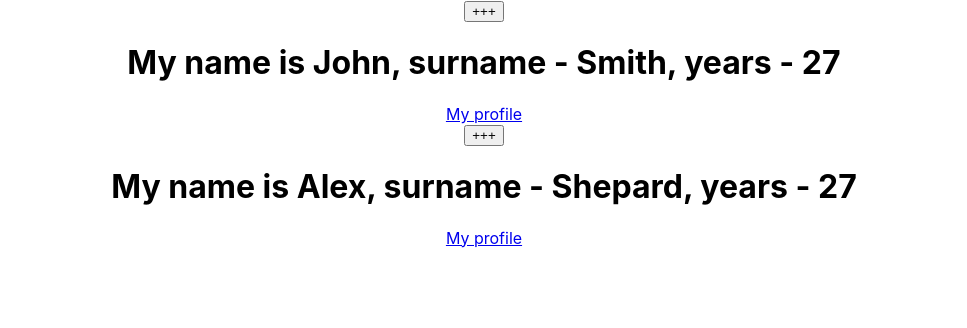
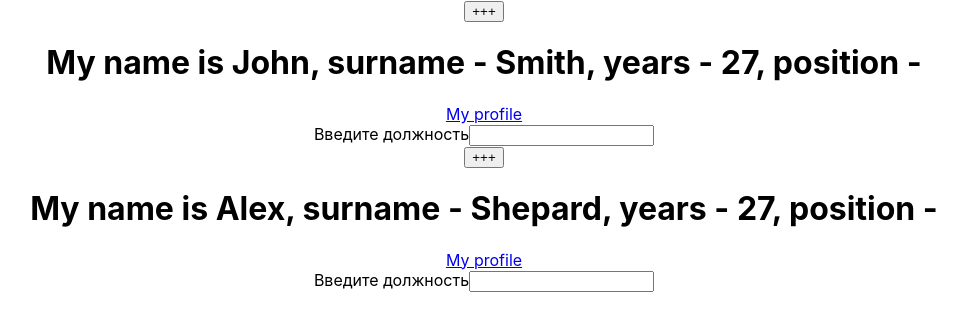
Before and after one commit to misergeev/studying-react, a React (Create React App) app in the folder my-app/: page / in a window 1280 px wide. Shown: the top 328 px of the page, without its empty margins (156-1123 px from the left). Built offline with nearby package versions, Linux system fonts and the light colour scheme.

Commit message:
About events

```diff
--- a/my-app/src/App.js
+++ b/my-app/src/App.js
@@ -7,7 +7,7 @@
     super(props);
     this.state = {
       years: 27,
-      text: '+++'
+      position: '',
     }
   }
 
@@ -17,13 +17,25 @@
     }));
   }
 
+  commitInputChanges = (e, color) => {
+    console.log(color);
+    this.setState({
+      position: e.target.value,
+    });
+  }
+
   render() {
     const {name, surname, link} = this.props;
+    const {years, position} = this.state;
     return (
       <div className="App">
-        <button onClick={this.nextYear}>{this.state.text}</button>
-        <h1>My name is {name}, surname  - {surname}, years - {this.state.years}</h1>
+        <button onClick={this.nextYear}>+++</button>
+        <h1>My name is {name}, surname  - {surname}, years - {years}, position  -  {position}</h1>
         <a href={link}>My profile</a>
+        <form>
+          <span>Введите должность</span>
+          <input type="text" onChange={(e) => this.commitInputChanges(e, 'some color')}/>
+        </form>
       </div>
     );
   }
```
